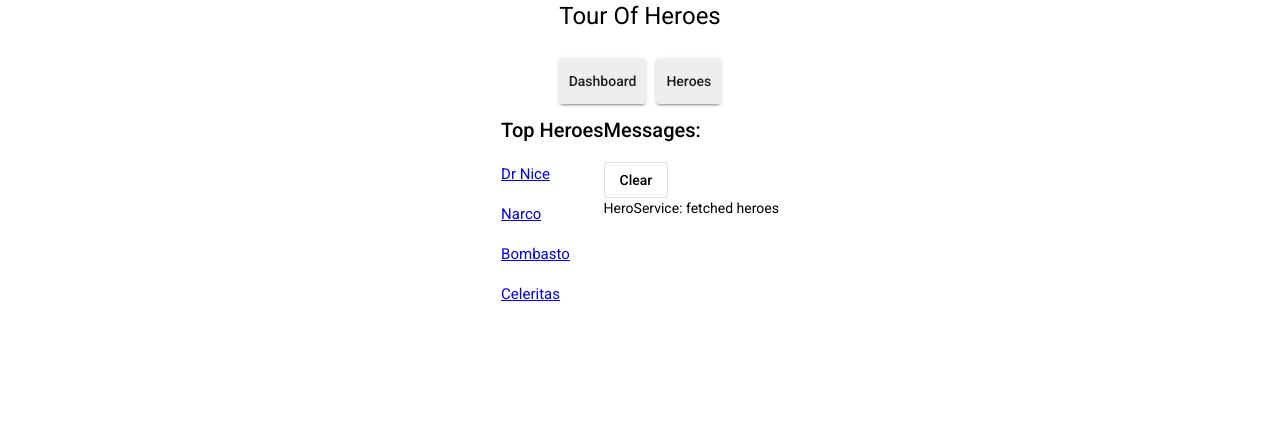
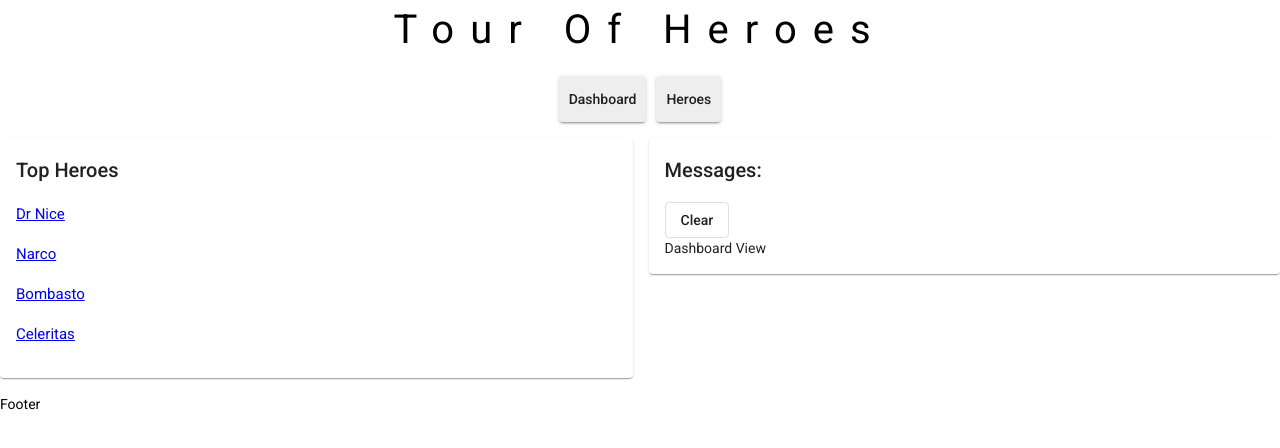
Before and after one commit to littleh322/Tour-Of-Heroes, an Angular app: page /dashboard in a window 1280 px wide. Shown: the top 448 px of the page. Built offline with nearby package versions, Linux system fonts and the light colour scheme.

Commit message:
added some sort of grid view...

```diff
--- a/src/app/app.component.css
+++ b/src/app/app.component.css
@@ -1,3 +1,8 @@
+.header {
+    justify-content: center;
+    align-items: center;
+}
+
 /** APP LAYOUT */
 .app-header{
     display: flex;
@@ -7,22 +12,10 @@
     width: 100%;
     height: 100%;
 }
-.app-row {
-    display: flex;
-    flex-direction: row;
-    justify-content: center;
-}
-.app-row-item {
-    padding: 0px 5px;
-}
-
-mat-grid-tile {
-    background: lightblue;
-}
 
 /** HOME NAVIGATION */
 .home-nav {
-    margin: 10px 0px;
+    margin: 0 auto;
 }
 .home-nav button {
     padding: 5px 10px;
--- a/src/app/app.component.html
+++ b/src/app/app.component.html
@@ -1,15 +1,30 @@
-<div>
-    <div class="app-header">
-        <h1>{{title}}</h1>
+<div
+    gdAreas="header header | nav nav | side content | footer footer"
+    gdGap="16px"
+    gdRows="auto auto auto auto"
+    gdAreas.lt-md="header | nav | side | content | footer"
+    gdRows.lt-md="auto auto auto auto auto"
+>
+    <div gdArea="header" fxLayout="column" class="header">
+        <h1 style="margin: 0 auto; font-size: 40px; line-height: 60px; letter-spacing: 16px;">{{title}}</h1>
+    </div>
+    <div gdArea="nav" fxLayout="column" class="header">
         <nav class="home-nav">
             <button mat-raised-button routerLink="/dashboard">Dashboard</button>
             <button mat-raised-button routerLink="/heroes">Heroes</button>
         </nav>
     </div>
-    <div>
-        <div class="app-row">
+    <div gdArea="side">
+        <mat-card>
             <router-outlet></router-outlet>
+        </mat-card>
+    </div>
+    <div gdArea="content">
+        <mat-card>
             <app-messages class="right-column"></app-messages>
-        </div>
+        </mat-card>
+    </div>
+    <div gdArea="footer">
+        Footer
     </div>
 </div>
--- a/src/app/app.module.ts
+++ b/src/app/app.module.ts
@@ -8,6 +8,7 @@ import { BrowserAnimationsModule } from '@angular/platform-browser/animations';
 import { MatSliderModule } from '@angular/material/slider';
 import { MatButtonModule } from '@angular/material/button';
 import { MatIconModule } from '@angular/material/icon';
+import { MatCardModule } from '@angular/material/card';
 import { HeroDetailComponent } from './components/hero-detail/hero-detail.component';
 import { MessagesComponent } from './components/messages/messages.component';
 import { DashboardComponent } from './components/dashboard/dashboard.component';
@@ -29,7 +30,8 @@ import { FlexLayoutModule } from '@angular/flex-layout';
     MatSliderModule,
     MatButtonModule,
     MatIconModule,
-    FlexLayoutModule
+    FlexLayoutModule,
+    MatCardModule
   ],
   providers: [],
   bootstrap: [AppComponent]
--- a/src/app/components/dashboard/dashboard.component.ts
+++ b/src/app/components/dashboard/dashboard.component.ts
@@ -1,6 +1,7 @@
 import { Component, OnInit } from '@angular/core';
 import { Hero } from '../heroes/hero';
 import { HeroService } from 'src/app/services/hero-service/hero.service';
+import { MessageService } from 'src/app/services/message-service/message.service';
 
 @Component({
   selector: 'app-dashboard',
@@ -10,7 +11,10 @@ import { HeroService } from 'src/app/services/hero-service/hero.service';
 export class DashboardComponent implements OnInit {
   heroes: Hero[] = [];
 
-  constructor(private heroService: HeroService) {}
+  constructor(
+    private heroService: HeroService,
+    private messageService: MessageService
+  ) {}
 
   ngOnInit(): void {
     this.getHeroes();
@@ -20,5 +24,6 @@ export class DashboardComponent implements OnInit {
     this.heroService
       .getHeroes()
       .subscribe((heroes) => (this.heroes = heroes.slice(0, 4)));
+    this.messageService.add('Dashboard View');
   }
 }
--- a/src/app/components/heroes/heroes.component.css
+++ b/src/app/components/heroes/heroes.component.css
@@ -4,7 +4,6 @@
     background-color: lightgreen
 }
 .hero-list-wrapper {
-    overflow: hidden;
     padding: 10px;
 }
 .button-section > button {
--- a/src/app/components/heroes/heroes.component.html
+++ b/src/app/components/heroes/heroes.component.html
@@ -1,6 +1,5 @@
 <div class="hero-list-wrapper">
     <h2>List Of Heroes</h2>
-    Choose a hero below to show details:
     <section class="button-section">
         <button *ngFor="let hero of heroes"
             mat-stroked-button
--- a/src/app/components/heroes/heroes.component.ts
+++ b/src/app/components/heroes/heroes.component.ts
@@ -1,6 +1,7 @@
 import { Component, OnInit } from '@angular/core';
 import { Hero } from './hero';
 import { HeroService } from '../../services/hero-service/hero.service';
+import { MessageService } from 'src/app/services/message-service/message.service';
 
 @Component({
   selector: 'app-heroes', //top-layer <selector />
@@ -21,15 +22,17 @@ export class HeroesComponent implements OnInit {
     this.messageService.add(`HeroesComponent: Selected hero id=${hero.id}`);
   }*/
 
-  getHeroes(): void {
-    this.heroService.getHeroes().subscribe((heroes) => (this.heroes = heroes));
-  }
-
   constructor(
-    private heroService: HeroService /**private messageService: MessageService  removed*/
+    private heroService: HeroService,
+    private messageService: MessageService
   ) {}
 
   ngOnInit(): void {
     this.getHeroes();
   }
+
+  getHeroes(): void {
+    this.heroService.getHeroes().subscribe((heroes) => (this.heroes = heroes));
+    this.messageService.add('Heroes List View');
+  }
 }
--- a/src/app/components/messages/messages.component.html
+++ b/src/app/components/messages/messages.component.html
@@ -1,4 +1,4 @@
-<div>
+<div class="messages-wrapper">
     <h2>Messages:</h2>
     <button mat-stroked-button class="clear" (click)="messageService.clear()">
         Clear
--- a/src/app/services/hero-service/hero.service.ts
+++ b/src/app/services/hero-service/hero.service.ts
@@ -11,8 +11,6 @@ export class HeroService {
   constructor(private messageService: MessageService) {}
 
   getHeroes(): Observable<Hero[]> {
-    // TODO: send the message _after_ fetching the heroes
-    this.messageService.add('HeroService: fetched heroes');
     return of(HEROES);
   }
 
```
